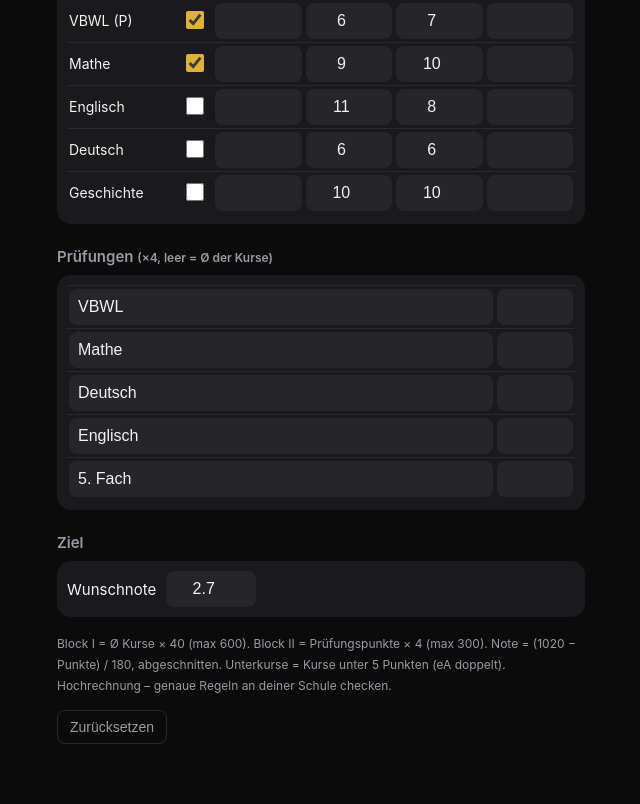
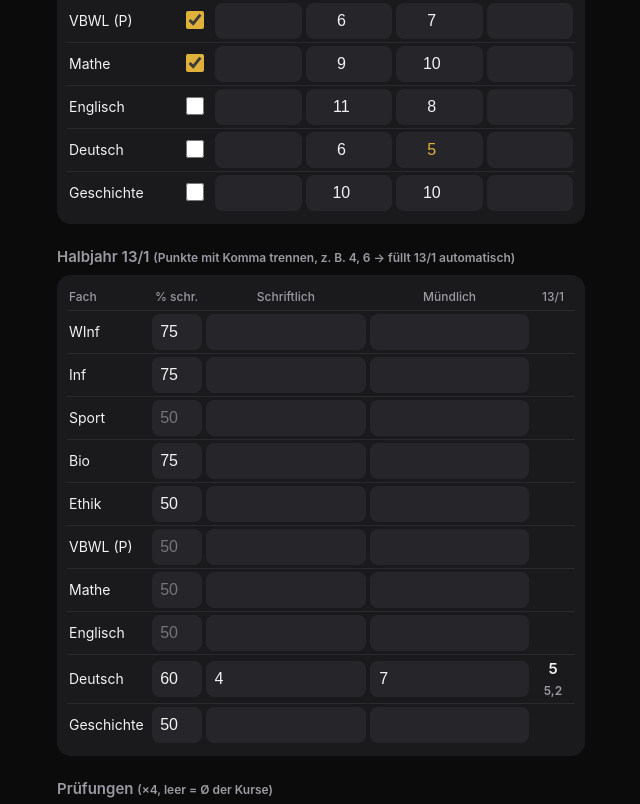
Before and after one commit to Myronmg/trading-journal1, a plain HTML site: page abi/index.html in a window 1280 px wide. Shown: the part 772-1576 px from the top of the page, without its empty margins (319-959 px from the left). Before the commit the page ends 1540 px from the top, so only its background shows below. Drawn offline with Linux system fonts and the light colour scheme.

Commit message:
Abi-Rechner: Halbjahr 13/1 aus Einzelnoten mit Gewichtung schriftlich/mündlich
Co-Authored-By: Claude Opus 5.5 <noreply@anthropic.com>
Claude-Session: https://claude.ai/code/session_019b6ZGPpqJ2L8CrCoJ8riiC

```diff
--- a/abi/index.html
+++ b/abi/index.html
@@ -16,6 +16,9 @@ input[type=number],input[type=text]{width:100%;background:#26262a;border:1px sol
 input[type=text]{text-align:left;padding-left:8px}
 input:focus{outline:none;border-color:var(--a)}
 input.low{color:var(--r)}
+input.auto{color:var(--a)}
+#hj input[type=number]{padding:8px 2px}
+td.r{text-align:center;font-weight:600;width:44px}
 input[type=checkbox]{accent-color:var(--a);width:18px;height:18px}
 .res{display:grid;grid-template-columns:1fr 1fr;gap:8px}
 .box{background:var(--card);border-radius:14px;padding:12px}
@@ -31,6 +34,8 @@ button{background:none;border:1px solid var(--line);color:var(--m);border-radius
 <div class="res" id="res"></div>
 <h2>Kurse <small>(eA = zählt doppelt, leer = noch offen)</small></h2>
 <div class="card"><table><thead><tr><th style="text-align:left">Fach</th><th>eA</th><th>12/1</th><th>12/2</th><th>13/1</th><th>13/2</th></tr></thead><tbody id="kurse"></tbody></table></div>
+<h2>Halbjahr 13/1 <small>(Punkte mit Komma trennen, z. B. 4, 6 → füllt 13/1 automatisch)</small></h2>
+<div class="card"><table id="hj"><thead><tr><th style="text-align:left">Fach</th><th>% schr.</th><th>Schriftlich</th><th>Mündlich</th><th>13/1</th></tr></thead><tbody id="hjb"></tbody></table></div>
 <h2>Prüfungen <small>(×4, leer = Ø der Kurse)</small></h2>
 <div class="card"><table><tbody id="pruef"></tbody></table></div>
 <h2>Ziel</h2>
@@ -39,18 +44,32 @@ button{background:none;border:1px solid var(--line);color:var(--m);border-radius
 <button id="reset">Zurücksetzen</button>
 <script>
 const DEF={k:[["WInf",0,11,10],["Inf",0,13,12],["Sport",0,13,12],["Bio",0,8,10],["Ethik",0,9,10],["VBWL (P)",1,6,7],["Mathe",1,9,10],["Englisch",0,11,8],["Deutsch",0,6,6],["Geschichte",0,10,10]].map(([n,e,a,b])=>({n,e:!!e,h:["",String(a),String(b),""]})),p:["VBWL","Mathe","Deutsch","Englisch","5. Fach"].map(n=>({n,v:""})),z:"2.7"};
+const DW={WInf:"75",Inf:"75",Bio:"75",Ethik:"50",Geschichte:"50",Deutsch:"60"};
+const DG={Deutsch:{s:"4",m:"7"}};
+const mig=()=>S.k.forEach(f=>{if(!f.g){const d=DG[f.n]||{};f.g={w:DW[f.n]||"",s:d.s||"",m:d.m||""}}});
 let S;try{S=JSON.parse(localStorage.getItem("abi2"))}catch(e){}
 if(!S)S=JSON.parse(JSON.stringify(DEF));
+mig();
 const save=()=>{try{localStorage.setItem("abi2",JSON.stringify(S))}catch(e){}};
 const num=v=>v===""||v==null||isNaN(+v)?null:Math.max(0,Math.min(15,+v));
 const esc=s=>String(s).replace(/[&"<>]/g,c=>({"&":"&amp;",'"':"&quot;","<":"&lt;",">":"&gt;"}[c]));
+const list=v=>String(v||"").split(/[,;\s]+/).map(num).filter(x=>x!=null);
+const mean=a=>a.length?a.reduce((x,y)=>x+y,0)/a.length:null;
+function hj(f){const s=mean(list(f.g.s)),m=mean(list(f.g.m));if(s==null&&m==null)return null;
+  let w=parseFloat(f.g.w);w=isNaN(w)?.5:Math.max(0,Math.min(100,w))/100;const v=s==null?m:m==null?s:s*w+m*(1-w);return{v,r:Math.round(v)}}
 const de=x=>String(x).replace(".",",");
 function render(){
   kurse.innerHTML=S.k.map((f,i)=>`<tr><td class="n">${esc(f.n)}</td><td style="text-align:center"><input type="checkbox" data-e="${i}" ${f.e?"checked":""}></td>${f.h.map((v,j)=>`<td><input type="number" inputmode="numeric" min="0" max="15" data-k="${i}" data-h="${j}" value="${esc(v)}"></td>`).join("")}</tr>`).join("");
+  hjb.innerHTML=S.k.map((f,i)=>`<tr><td class="n">${esc(f.n)}</td><td style="width:54px"><input type="number" inputmode="numeric" min="0" max="100" data-gw="${i}" value="${esc(f.g.w)}" placeholder="50"></td><td><input type="text" inputmode="decimal" data-gs="${i}" value="${esc(f.g.s)}"></td><td><input type="text" inputmode="decimal" data-gm="${i}" value="${esc(f.g.m)}"></td><td class="r" id="hr${i}"></td></tr>`).join("");
   pruef.innerHTML=S.p.map((p,i)=>`<tr><td><input type="text" data-pn="${i}" value="${esc(p.n)}"></td><td style="width:80px"><input type="number" inputmode="numeric" min="0" max="15" data-p="${i}" value="${esc(p.v)}"></td></tr>`).join("");
   ziel.value=S.z;calc();
 }
 function calc(){
+  S.k.forEach((f,i)=>{const h=hj(f),c=document.getElementById("hr"+i),el=document.querySelector(`[data-k="${i}"][data-h="2"]`);
+    if(c)c.innerHTML=h?`${h.r}<br><small>${de(h.v.toFixed(1))}</small>`:"";
+    if(h){f.h[2]=String(h.r);if(el){el.value=f.h[2];el.readOnly=true;el.classList.add("auto")}}
+    else if(el&&el.readOnly){el.readOnly=false;el.classList.remove("auto");el.value=f.h[2]=""}});
+  save();
   let P=0,W=0,uk=0,open=0,est=0,ps=0;
   S.k.forEach(f=>{const w=f.e?2:1;f.h.forEach(v=>{const x=num(v);if(x==null){open++;return}P+=x*w;W+=w;if(x<5)uk+=w})});
   const avg=W?P/W:0,b1=Math.round(avg*40);
@@ -71,12 +90,15 @@ function calc(){
 document.addEventListener("input",e=>{const t=e.target,d=t.dataset;
   if(d.k!=null)S.k[d.k].h[d.h]=t.value;
   else if(d.p!=null)S.p[d.p].v=t.value;
+  else if(d.gw!=null)S.k[d.gw].g.w=t.value;
+  else if(d.gs!=null)S.k[d.gs].g.s=t.value;
+  else if(d.gm!=null)S.k[d.gm].g.m=t.value;
   else if(d.pn!=null)S.p[d.pn].n=t.value;
   else if(t.id==="ziel")S.z=t.value;
   else return;
   save();calc();});
 document.addEventListener("change",e=>{const d=e.target.dataset;if(d.e!=null){S.k[d.e].e=e.target.checked;save();calc()}});
-reset.onclick=()=>{S=JSON.parse(JSON.stringify(DEF));save();render()};
+reset.onclick=()=>{S=JSON.parse(JSON.stringify(DEF));mig();save();render()};
 render();
 </script>
 </body></html>
```
